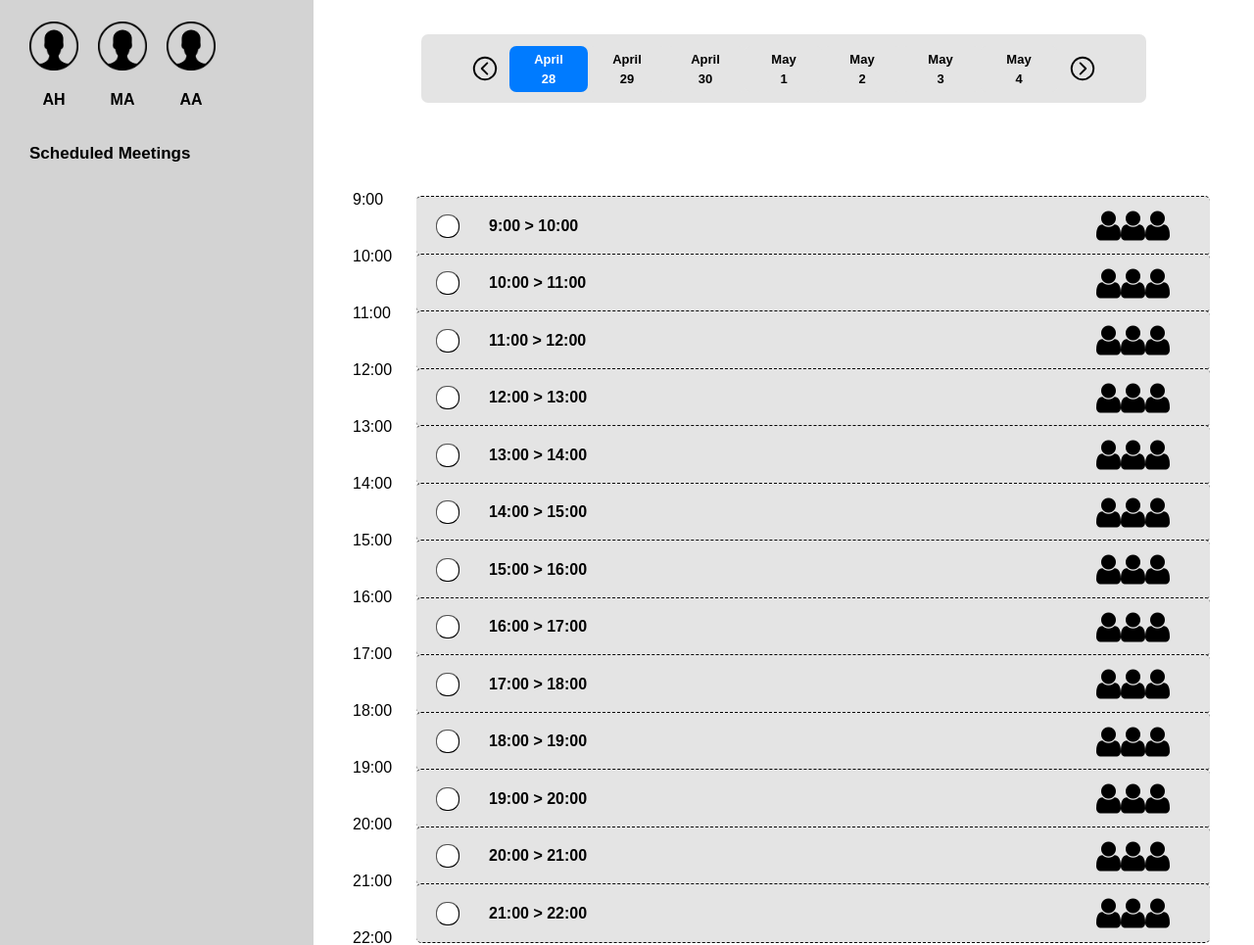
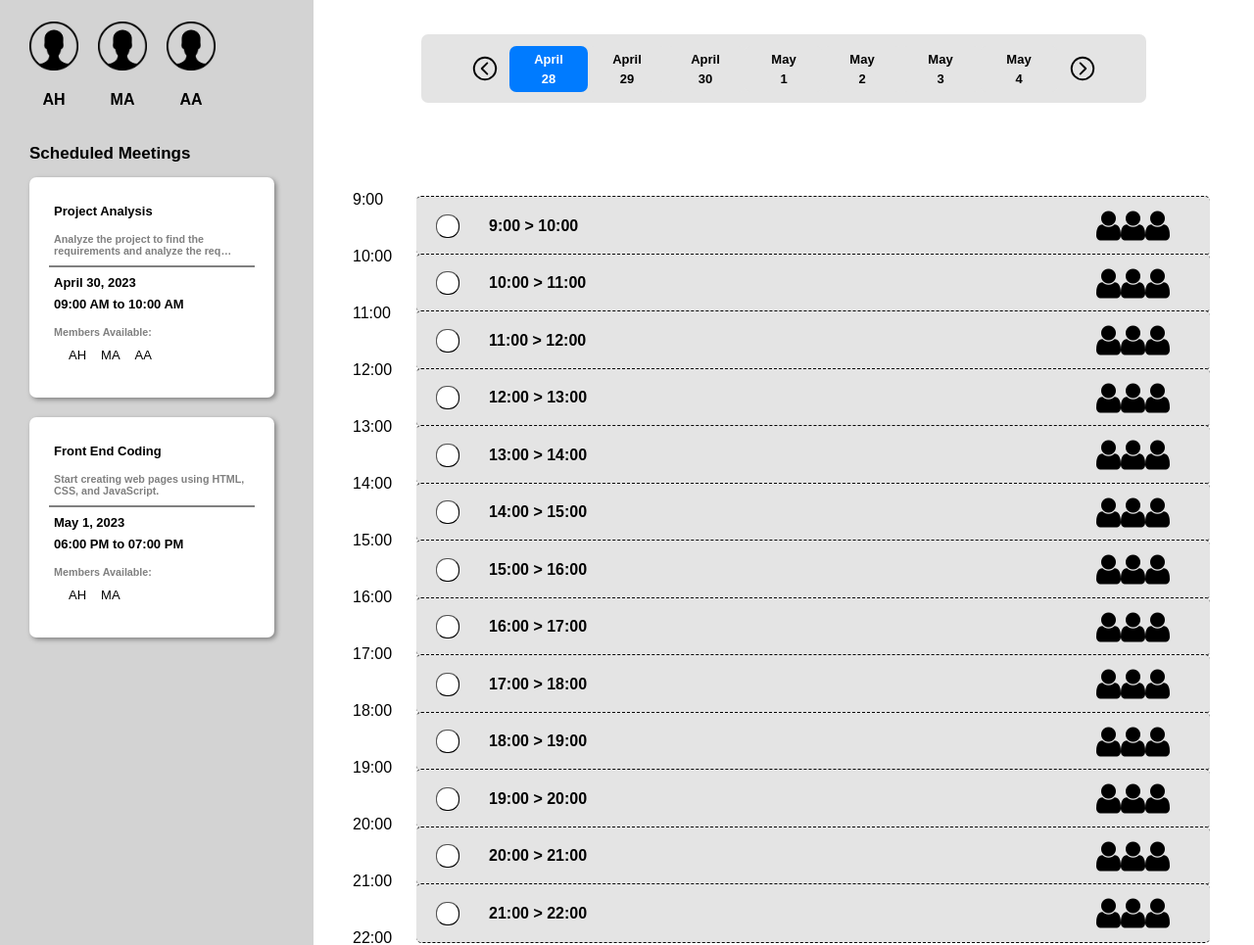
Before and after one commit to mataya88/graduates-hub-project, a Django app: page /hub/newmeeting/ in a window 1280 px wide. Shown: the part 236-1201 px from the top of the page at 98% size. Run offline with Django 4.2, Linux system fonts and the light colour scheme; data comes from the database, SQL or seed files in the repository; both versions use the stored data as it was after the commit.

Commit message:
added available teams to meeting model

```diff
--- a/hub/models.py
+++ b/hub/models.py
@@ -141,4 +141,5 @@ class Meeting(models.Model):
     end_time = models.TimeField()
     date = models.DateField()
     team = models.ForeignKey(Team, on_delete=models.CASCADE, null=False)
-    creator = models.ForeignKey(Student, on_delete=models.SET_NULL, null=True)
+    creator = models.ForeignKey(Student, on_delete=models.SET_NULL, null=True, related_name='meetings_created')
+    members_available = models.ManyToManyField('Student', blank=True, related_name='meetings_available')
--- a/hub/views.py
+++ b/hub/views.py
@@ -19,16 +19,18 @@ def get_schedule_meeting_page(request):
         {"name": "John Doe", "picture": "/profile_pics/profile2.png"}
     ]
 
-    team_members = Student.objects.all()
-    """team_members = []
-    for member in members:
-        print(member)
-        print(member.photo.url)
-        team_members.append({"name": member.name, "picture": member.photo.url})
-        """
+    team = Team.objects.get(name="Bugs-Slayerz")
+    team_members = Student.objects.filter(team=team)
 
+    meetingsObj = Meeting.objects.filter(team=team)
 
-    context = {"team_members": team_members}
+    meetings = []
+    for meeting in meetingsObj:
+        meetings.append({"title": meeting.title, "description": meeting.description, "date": meeting.date,
+        "start_time": meeting.start_time.strftime('%I:%M %p'), "end_time": meeting.end_time.strftime('%I:%M %p'),
+        "members_available": meeting.members_available})
+
+    context = {"team_members": team_members, "meetings": meetings}
 
     return render(request, 'hub/schedule_meeting.html', context)
 
--- a/static/hub/css/schedule_meeting.css
+++ b/static/hub/css/schedule_meeting.css
@@ -95,16 +95,31 @@ header {
 }
 
 .meetings .meeting h5{
+    font-size: 13px;
     margin-bottom: 0px;
     margin-top: 7px;
     margin-left: 5px;
 }
 
+.meetings .meeting .desc_container{
+    max-width:300px;
+    max-height: 40px;
+    overflow: hidden;
+    text-overflow: ellipsis;
+
+
+}
 .meetings .meeting h6{
     margin-top: 15px;
     margin-bottom: 10px;
     margin-left: 5px;
     color: grey;
+    display: -webkit-box;
+    -webkit-line-clamp: 2;
+    -webkit-box-orient: vertical;
+    text-overflow: ellipsis;
+    white-space: normal;
+    overflow: hidden;
 }
 
 .meetings .meeting hr{
@@ -113,6 +128,21 @@ header {
     border-width: 1px;
     border-color: grey;
 }
+
+.available-list {
+    margin-left: 15px;
+    margin-top: 0px;
+    display: flex;
+    list-style: none;
+    padding: 0;
+  }
+
+  .available-list li {
+    font-size: 13px;
+    margin-right: 10px;
+    margin-top: 0px;
+    margin-left: 5px;
+  }
 
 
 
--- a/static/hub/js/schedule_meeting.js
+++ b/static/hub/js/schedule_meeting.js
@@ -163,3 +163,19 @@ const name = member.querySelector('h4').textContent;
 const initials = name.split(' ').map(word => word.charAt(0)).join('');
 member.querySelector('h4').textContent = initials;
 });
+
+const available_members = document.querySelectorAll('.available-list');
+available_members.forEach(list => {
+// Select all the li elements in the available-list
+const listItems = list.querySelectorAll('.available-list li');
+
+// Loop through each li element
+listItems.forEach((item) => {
+    // Split the name into words
+    const words = item.textContent.trim().split(' ');
+    // Get the first letter of each word and combine them
+    const initials = words.map((word) => word.charAt(0)).join('');
+    // Set the content of the li element to the initials
+    item.textContent = initials;
+});
+});
```
Also changed, not shown: db.sqlite3, hub/migrations/0006_meeting_members_available_alter_meeting_creator.py (added).
